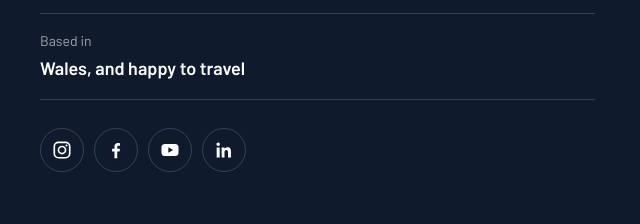
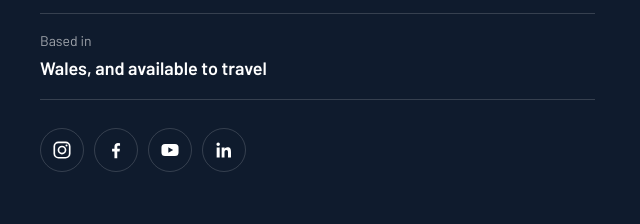
Before and after one commit to andykettlewell94-cell/Andy-Kettlewell-Website, a plain HTML site: page index.html in a window 1280 px wide. Shown: the part 4063-4287 px from the top of the page, 0-640 px from the left. Drawn offline with Linux system fonts and the light colour scheme.

Commit message:
Contact: available to travel
Co-Authored-By: Claude Opus 5.5 <noreply@anthropic.com>

```diff
--- a/index.html
+++ b/index.html
@@ -226,7 +226,7 @@
             </div>
             <div>
               <dt>Based in</dt>
-              <dd>Wales, and happy to travel</dd>
+              <dd>Wales, and available to travel</dd>
             </div>
           </dl>
 
```
